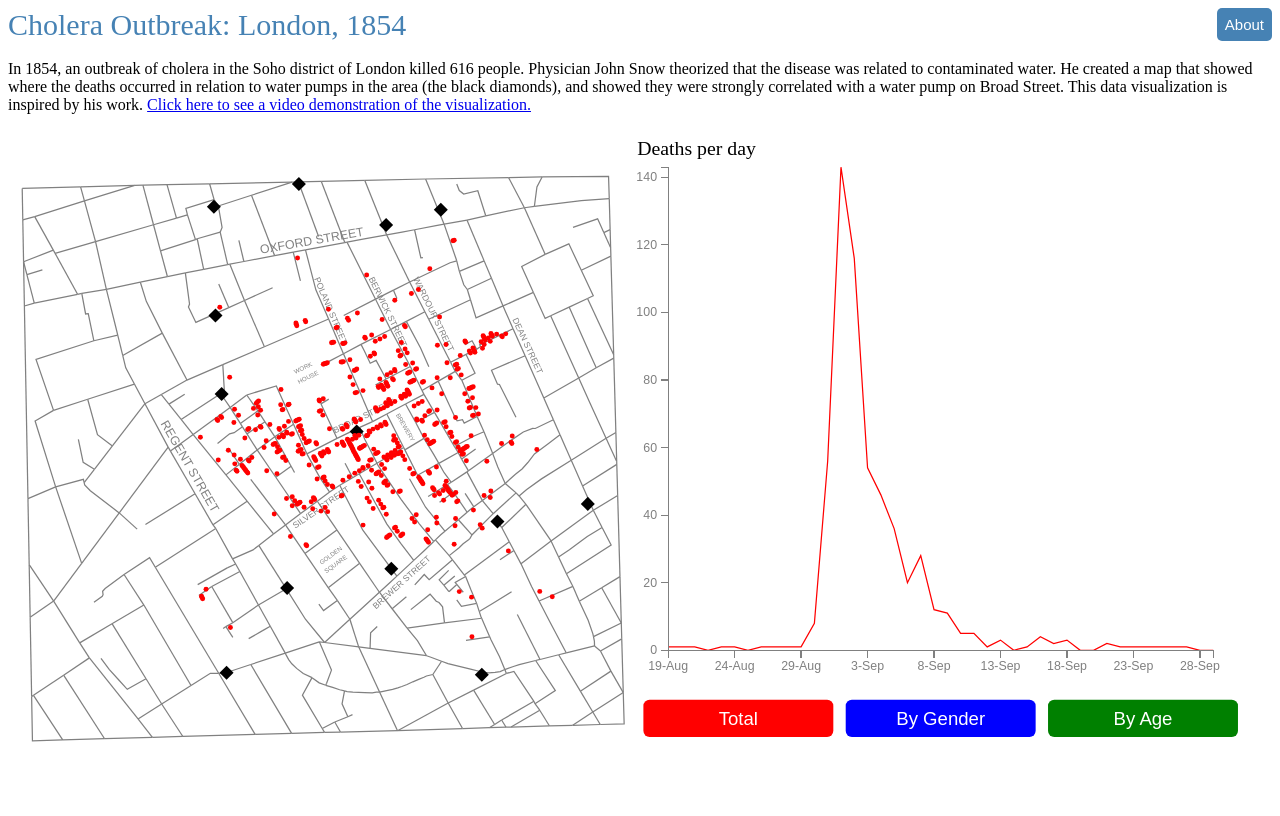
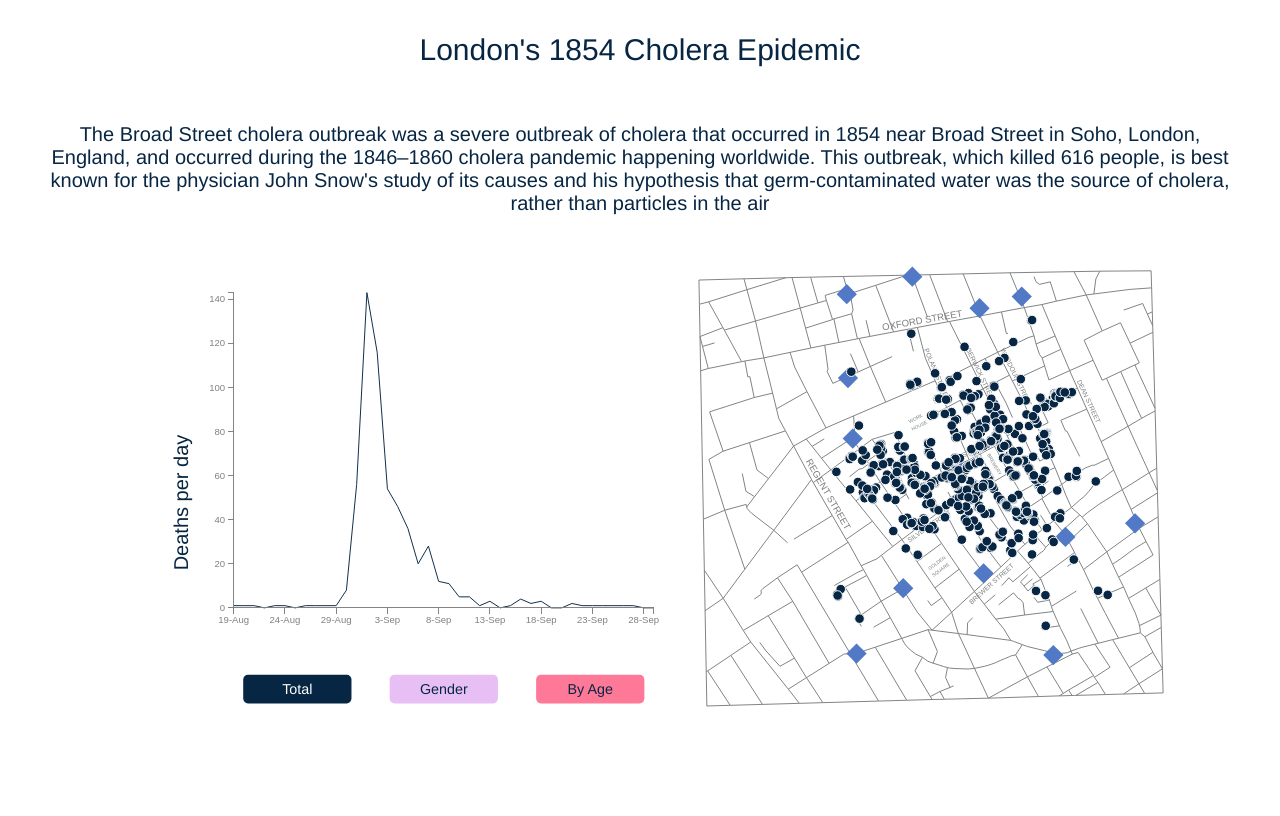
Before and after one commit to ShreyasPatel031/ShreyasPatel031.github.io, a plain HTML site: page index.html in a window 1280 px wide. Drawn offline with nearby package versions, Linux system fonts and the light colour scheme.

Commit message:
Made final changes

```diff
--- a/cholera.css
+++ b/cholera.css
@@ -1,28 +1,29 @@
 
 .pagetitle {
-	color: steelblue;
-	font-family: 'Alice', serif;
+	color: #072643;
+	font-family: 'Helvetica', serif;
 	font-size: 30px;
+	padding-top: 25px;
+	text-align: center;
+	margin-bottom: 0px;
 }
 
-.pagesubtitle {
-	color: black;
-	font-family: 'Alice', serif;
-	font-size: 15x;
-	font-weight: bold;
+
+.pagetext {
+	color: #072643;
+	font-family: 'Helvetica', serif;
+	font-size: 20px;
+	padding-left: 35px;
+	padding-right: 35px;
+	margin-top: 0px;
+	text-align: center;
 }
 
-.pagetext {
 
-}
-
-.pagebutton {
-	background-color: steelblue;
-	color: white;
-	font-family: 'Arial';
-	font-size: 15px;
-	padding: 8px;
-	border: none;
-	border-radius: 5px;
-	cursor: pointer;
-}
+.rotated {
+	-webkit-transform: rotate(-90deg);
+	display: inline-block;
+	vertical-align : middle;
+	margin-top: -600px;
+	margin-right: -50px;
+  }
--- a/index.html
+++ b/index.html
@@ -2,29 +2,29 @@
 <html>
 <head>
 	<meta charset="utf-8">
-	<title>ckixd - Cholera</title>
+	<title>Data visualization</title>
 	<link type="text/css" rel="stylesheet" href="cholera.css"/>
 	<script type="text/javascript" src="https://d3js.org/d3.v3.min.js"></script>
 	<style>
 		svg .street {
-			stroke: gray;
+			stroke: #7B7D7E;
 			stroke-width: 1px;
 			fill: none;
 		}
 
 		svg .mapLabel {
 			font-family: sans-serif;
-			fill: gray;
+			fill: #7B7D7E;
 		}
 
 		svg .pump {
-			fill: black;
+			fill: #5279C5;
 			stroke: none;
 		}
 
 		svg .death {
-			stroke: none;
-			r: 2;
+			stroke: white;
+			r: 5;
 		}
 
 		svg .graphline {
@@ -43,7 +43,7 @@
 		}
 
 		svg .graphbuttonlabel {
-			font-family: 'Arial';
+			font-family: 'Helvetica';
 			font-size: 15px;
 		}
 
@@ -64,24 +64,22 @@
 </head>
 <body>
 	<div>
-		<div class="pagetitle" style="float: left;">Cholera Outbreak: London, 1854</div>
-		<div style="float: right;">
-			<form>
-				<input class="pagebutton" type="button" value="About"
-				onclick="window.location.href='about.html'" />
-			</form>
-		</div>
+		<div class="pagetitle" style="">London's 1854 Cholera Epidemic</div>
 		<br/><br/>
 		<div class="pagetext">
 			<p>
-			In 1854, an outbreak of cholera in the Soho district of London killed 616 people. Physician John Snow theorized that the disease was related to contaminated water. He created a map that showed where the deaths occurred in relation to water pumps in the area (the black diamonds), and showed they were strongly correlated with a water pump on Broad Street. This data visualization is inspired by his work. <a href="https://youtu.be/_QCHMj1vbjE">Click here to see a video demonstration of the visualization.</a>
+				The Broad Street cholera outbreak was a severe outbreak of cholera that occurred in 1854 near Broad Street in Soho, London, England, and occurred during the 1846–1860 cholera pandemic happening worldwide. This outbreak, which killed 616 people, is best known for the physician John Snow's study of its causes and his hypothesis that germ-contaminated water was the source of cholera, rather than particles in the air </a>
 			</p>
 		</div>
-		<svg id="map" width="49%" viewBox="0 0 500 500">
-		</svg>
-		<svg id="graph" width="49%" viewBox="0 0 500 500">
-			<text id='label' x='5' y='20'>Deaths per day</text>
-		</svg>
+		<div class="pagetext">
+
+			<span class="rotated" >
+				<text id='label' x='5' y='20'>Deaths per day</text>
+			</span>
+			<svg id="graph" width="40%" viewBox="0 0 500 570" padding-right="40px"></svg>
+			<svg id="map" width="40%" viewBox="0 0 500 600" padding-top="-20px"></svg>
+		</div>
+
 	</div>
 
 
@@ -96,7 +94,9 @@
 		let mapYScale = d3.scale.linear();
 
 		let buttonHeight = 30;
-		let buttonPadding = 10;
+		let buttonPadding = 40;
+
+		let filterPadding = 20;
 
 		let graph = d3.select("svg#graph");
 		let graphWidth = SIZE;
@@ -113,34 +113,34 @@
 
 		let ageRanges = [
 			{
-				label: '0-10',
+				label: '0-16',
 				opacity: 1,
-				color: '#17FF17'
+				color: '#A0F1B7'
 			},
 			{
-				label: '11-20',
+				label: '16-32',
 				opacity: 1,
-				color: '#00E800'
+				color: '#BCFFCF'
 			},
 			{
-				label: '21-40',
+				label: '32-48',
 				opacity: 1,
-				color: '#00BA00'
+				color: '#F8D9E0'
 			},
 			{
-				label: '41-60',
+				label: '48-64',
 				opacity: 1,
-				color: '#008C00'
+				color: '#F6A7BA'
 			},
 			{
-				label: '61-80',
+				label: '64-80',
 				opacity: 1,
-				color: '#005D00'
+				color: '#FD7293'
 			},
 			{
 				label: '> 80',
 				opacity: 1,
-				color: '#002F00'
+				color: '#FF537C'
 			}
 		];
 
@@ -176,21 +176,23 @@
 		function displayTotal() {
 			resetElements();
 
-			map.selectAll('.death').attr('fill','red');
+			map.selectAll('.death').attr('fill','#072643');
 
 			graph.select('#graphlinetotal')
-				.attr('stroke','red')
-				.attr('opacity','1');
+				.attr('stroke','#072643')
+				.attr('opacity','10');
 		}
 
 		function displayGender() {
 			resetElements();
 
-			map.selectAll('.male').attr('fill','blue');
-			map.selectAll('.female').attr('fill','magenta');
+			map.selectAll('.male').attr('fill','#FFF7AE');
+			map.selectAll('.female').attr('fill','#C7FFF1');
 
-			graph.select('#graphlinegendermale').attr('stroke','blue');
-			graph.select('#graphlinegenderfemale').attr('stroke','magenta');
+			graph.select('#graphlinegendermale').attr('stroke','#FFEC43');
+			graph.select('#graphlinegendermale').attr('stroke-width','5px');
+			graph.select('#graphlinegenderfemale').attr('stroke','#74FFDE');
+			graph.select('#graphlinegendermale').attr('stroke-width','5px');
 
 			graph.select('#buttongendermale').attr('visibility','visible');
 			graph.select('#buttongendermalelabel').attr('visibility','visible');
@@ -219,7 +221,7 @@
 				.data(deaths)
 				.enter()
 				.append('circle')
-				.attr('id', function(d,i) { return "death" + i; })
+				.attr('id', function(d) { return d.id; })
 				.attr('class', function(d) {
 					return "death " +
 						d.gender + " " +
@@ -229,12 +231,27 @@
 				.attr('cx', function(d) { return mapXScale(d.x); })
 				.attr('cy', function(d) { return mapYScale(d.y); })
 				.attr('fill','none')
-				.append("title")
+				.append("svg:title")
 				.text(function(d) {
 					return d.gender + "\r\n" +
 						"age " + ageRanges[d.age].label + "\r\n" +
 						"died " + d.deathdate;
-				});
+				})
+
+
+			map.selectAll('.death')
+				.on('mouseover', function(d){
+					// console.log(d3.select("#" + d.id).attr('r'))
+					d3.select(this)
+					.style('r', '10px')
+				})
+				.on('mouseout', function(d){
+					// console.log(d3.select("#" + d.id).attr('r'))
+					d3.select(this)
+					.style('r', '5px')
+				})
+
+
 		}
 
 		// Draw all the graph lines in advance.
@@ -349,7 +366,7 @@
 				.attr("y", graphHeight + buttonPadding)
 				.attr("width", buttonWidth)
 				.attr("height", buttonHeight)
-				.attr("fill", "red")
+				.attr("fill", "#072643")
 				.on('click', function(d) {
 					displayTotal();
 				});
@@ -372,19 +389,19 @@
 				.attr("y", graphHeight + buttonPadding)
 				.attr("width", buttonWidth)
 				.attr("height", buttonHeight)
-				.attr("fill", "blue")
+				.attr("fill", "#E7BFF4")
 				.on('click', function(d) {
 					displayGender();
 				});
 			graph.append('text')
 				.attr('id', 'buttongenderlabel')
 				.attr('class', 'graphbuttonlabel')
-				.text('By Gender')
+				.text('Gender')
 				.attr('x', buttonPadding * 2 + buttonWidth * 1.5)
 				.attr('y', graphHeight + buttonPadding + buttonHeight / 2 +
 					buttonLabelYAdjust)
 				.attr('text-anchor','middle')
-				.attr('fill', 'white')
+				.attr('fill', '#072643')
 				.style('pointer-events','none');
 
 			// By Age
@@ -395,7 +412,7 @@
 				.attr("y", graphHeight + buttonPadding)
 				.attr("width", buttonWidth)
 				.attr("height", buttonHeight)
-				.attr("fill", "green")
+				.attr("fill", "#FE7898")
 				.on('click', function(d) {
 					displayAge();
 				});
@@ -407,18 +424,18 @@
 				.attr('y', graphHeight + buttonPadding + buttonHeight / 2 +
 					buttonLabelYAdjust)
 				.attr('text-anchor','middle')
-				.attr('fill', 'white')
+				.attr('fill', '#072643')
 				.style('pointer-events','none');
 
 			// By Gender: Male Key
 			graph.append('rect')
 				.attr('id', 'buttongendermale')
 				.attr('class', 'graphbutton graphkeybutton male')
-				.attr("x", graphWidth - (keyButtonWidth + buttonPadding))
-				.attr("y", buttonPadding)
+				.attr("x", graphWidth - (keyButtonWidth + filterPadding))
+				.attr("y", filterPadding)
 				.attr("width", keyButtonWidth)
 				.attr("height", buttonHeight)
-				.attr("fill", "blue")
+				.attr("fill", "#FFF7AE")
 				.on('click', function(d) {
 					maleOpacity = (maleOpacity == 1 ? .2 : 1);
 					d3.selectAll('.male').attr('fill-opacity', maleOpacity);
@@ -428,22 +445,22 @@
 				.attr('id', 'buttongendermalelabel')
 				.attr('class', 'graphbuttonlabel graphkeybutton')
 				.text('Male')
-				.attr('x', graphWidth - (keyButtonWidth / 2 + buttonPadding))
-				.attr('y', buttonPadding + buttonHeight / 2 +
+				.attr('x', graphWidth - (keyButtonWidth / 2 + filterPadding))
+				.attr('y', filterPadding + buttonHeight / 2 +
 					buttonLabelYAdjust)
 				.attr('text-anchor','middle')
-				.attr('fill', 'white')
+				.attr('fill', '#072643')
 				.style('pointer-events','none');
 
 			// By Gender: Female Key
 			graph.append('rect')
 				.attr('id', 'buttongenderfemale')
 				.attr('class', 'graphbutton graphkeybutton female')
-				.attr("x", graphWidth - (keyButtonWidth + buttonPadding))
-				.attr("y", buttonPadding * 2 + buttonHeight)
+				.attr("x", graphWidth - (keyButtonWidth + filterPadding))
+				.attr("y", filterPadding * 2 + buttonHeight)
 				.attr("width", keyButtonWidth)
 				.attr("height", buttonHeight)
-				.attr("fill", "magenta")
+				.attr("fill", "#C7FFF1")
 				.on('click', function(d) {
 					femaleOpacity = (femaleOpacity == 1 ? .2 : 1);
 					d3.selectAll('.female').attr('fill-opacity', femaleOpacity);
@@ -453,11 +470,11 @@
 				.attr('id', 'buttongenderfemalelabel')
 				.attr('class', 'graphbuttonlabel graphkeybutton')
 				.text('Female')
-				.attr('x', graphWidth - (keyButtonWidth / 2 + buttonPadding))
-				.attr('y', buttonPadding * 2 + buttonHeight * 1.5 +
+				.attr('x', graphWidth - (keyButtonWidth / 2 + filterPadding))
+				.attr('y', filterPadding * 2 + buttonHeight * 1.5 +
 					buttonLabelYAdjust)
 				.attr('text-anchor','middle')
-				.attr('fill', 'white')
+				.attr('fill', '#072643')
 				.style('pointer-events','none');
 
 			// By Age Key Buttons
@@ -465,8 +482,8 @@
 				graph.append('rect')
 					.attr('id', 'buttonage' + i)
 					.attr('class', 'graphbutton graphkeybutton age' + i)
-					.attr("x", graphWidth - (keyButtonWidth + buttonPadding))
-					.attr("y", buttonPadding * (i + 1) + buttonHeight * i)
+					.attr("x", graphWidth - (keyButtonWidth + filterPadding))
+					.attr("y", filterPadding * (i + 1) + buttonHeight * i)
 					.attr("width", keyButtonWidth)
 					.attr("height", buttonHeight)
 					.attr("fill", ageRanges[i].color)
@@ -481,8 +498,8 @@
 					.attr('id', 'buttonagelabel' + i)
 					.attr('class', 'graphbuttonlabel graphkeybutton')
 					.text(ageRanges[i].label)
-					.attr('x', graphWidth - (keyButtonWidth / 2 + buttonPadding))
-					.attr('y', buttonPadding * (i + 1) +
+					.attr('x', graphWidth - (keyButtonWidth / 2 + filterPadding))
+					.attr('y', filterPadding * (i + 1) +
 						buttonHeight * i + buttonHeight / 2 +
 						buttonLabelYAdjust)
 					.attr('text-anchor','middle')
@@ -504,7 +521,8 @@
 							x: data[i].x,
 							y: data[i].y,
 							age: +data[i].age,
-							gender: +data[i].gender==1 ? "female" : "male"
+							gender: +data[i].gender==1 ? "female" : "male",
+							id : "death"+(i+1)
 						}
 					);
 				}
@@ -572,7 +590,7 @@
 
 		// Load and draw the water pumps.
 		function drawPumps() {
-			const pumpSize = 8;
+			const pumpSize = 15;
 
 			d3.csv("pumps.csv", function(data) {
 				for (let i=0; i < data.length; i++) {
@@ -594,7 +612,22 @@
 						return 'rotate(45 ' +
 							mapXScale(d.x) + ' ' +
 							mapYScale(d.y) + ')';
-					});
+					})
+					.append("svg:title")
+					.text("Water Pump")
+				map.selectAll('.pump')
+				.on('mouseover', function(d){
+				// console.log(d3.select("#" + d.id).attr('r'))
+					d3.select(this)
+					.attr('width', 20)
+					.attr('height', 20)
+				})
+				.on('mouseout', function(d){
+					// console.log(d3.select("#" + d.id).attr('r'))
+					d3.select(this)
+					.attr('width', 15)
+					.attr('height', 15)
+				});
 			});
 		}
 
```
